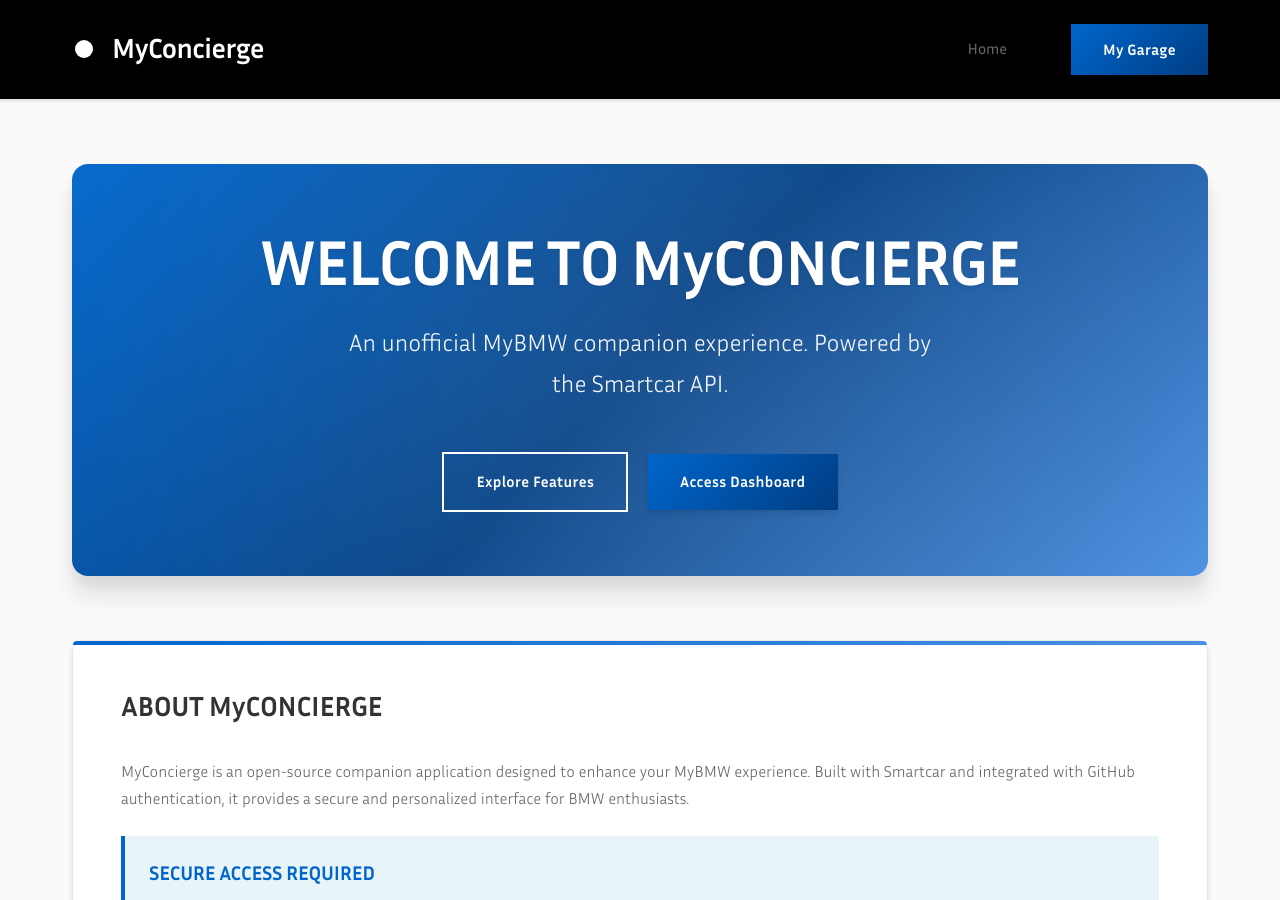
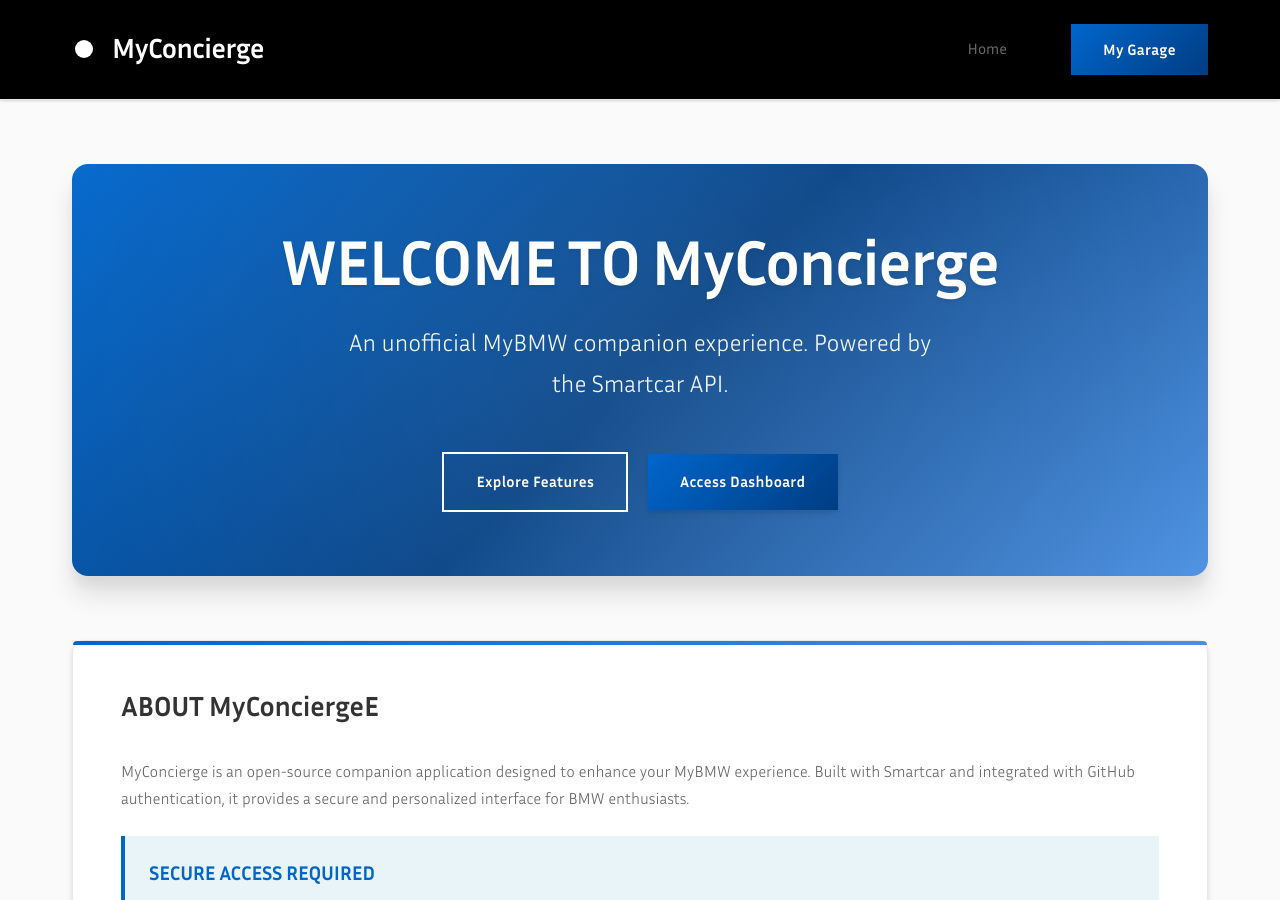
Before and after one commit to chatala1/BMW-Concierge, a Jekyll site: the page built from index.html, in a window 1280 px wide and 900 px high. Built offline with Jekyll 4.4.1, drawn with Linux system fonts in a browser that asks for light colours.

Commit message:
Update index.html

```diff
--- a/index.html
+++ b/index.html
@@ -5,7 +5,7 @@
 ---
 
 <div class="hero">
-    <h1>WELCOME TO MyCONCIERGE</h1>
+    <h1>WELCOME TO MyConcierge</h1>
     <p>An unofficial MyBMW companion experience. Powered by the Smartcar API.</p>
     <div style="margin-top: 2rem;">
         <a href="#features" class="btn btn-outline" style="margin-right: 1rem;">Explore Features</a>
@@ -14,7 +14,7 @@
 </div>
 
 <div class="card">
-    <h2>ABOUT MyCONCIERGE</h2>
+    <h2>ABOUT MyConciergeE</h2>
     <p>MyConcierge is an open-source companion application designed to enhance your MyBMW experience. Built with Smartcar and integrated with GitHub authentication, it provides a secure and personalized interface for BMW enthusiasts.</p>
 
     <div class="auth-only">
```
